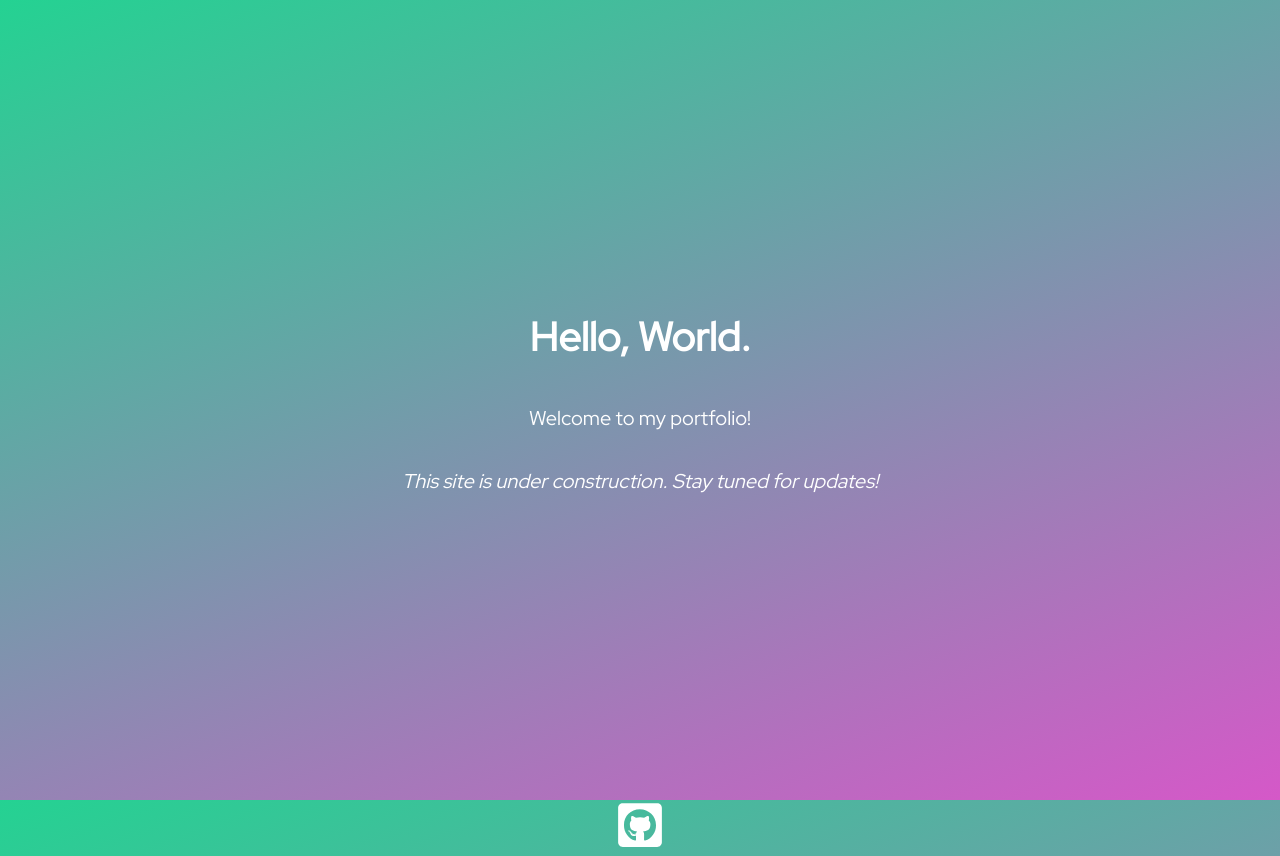
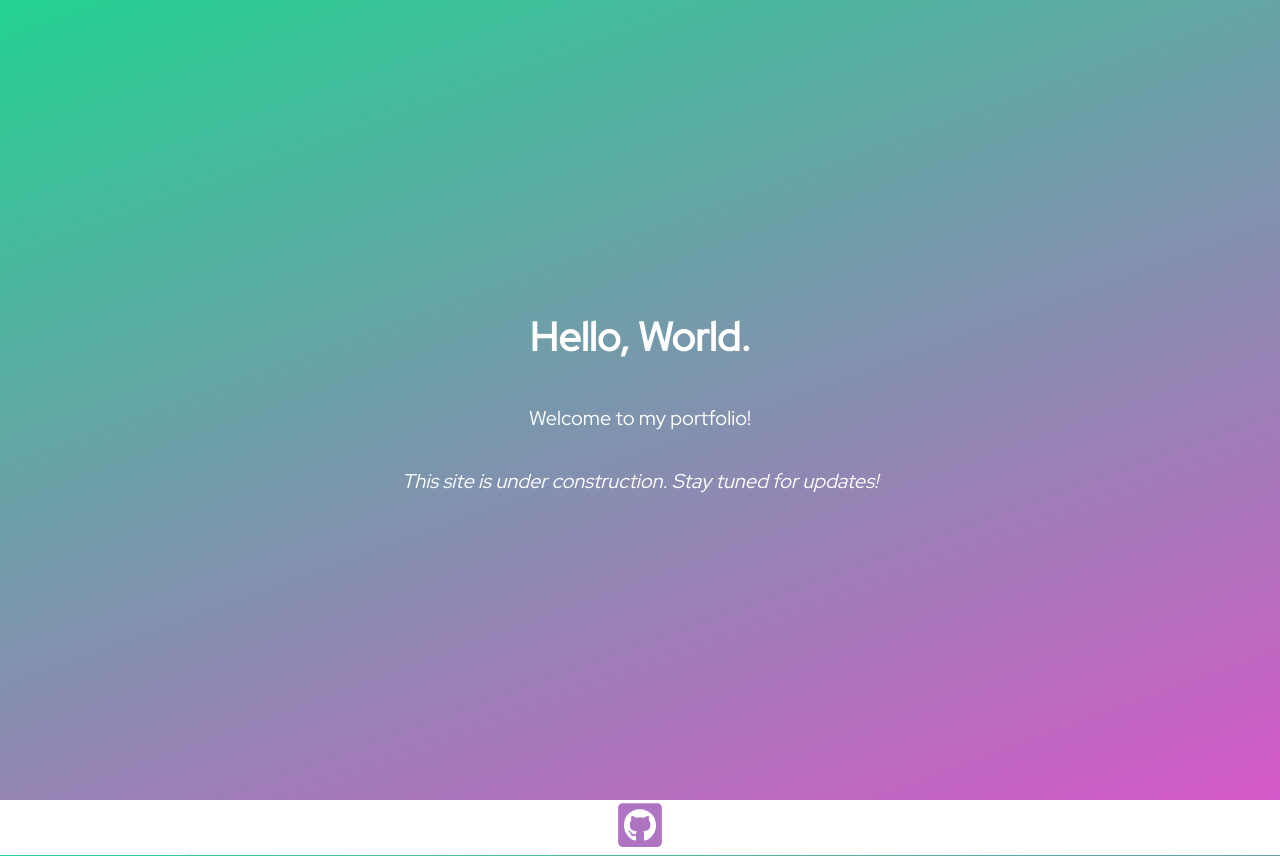
Before and after one commit to SusannahBannon/susieCanCode, a plain HTML site: page index.html in a window 1280 px wide. Drawn offline with Linux system fonts and the light colour scheme.

Commit message:
Updated footer and GitHub logo.

```diff
--- a/style.css
+++ b/style.css
@@ -46,7 +46,7 @@
   .gitHubIcon {
     width: 50px;
     height: 50px;
-    fill: white;
+    fill: #ae74c2;
 
   }
   /******************************************
@@ -64,7 +64,7 @@
    flex-direction: column;
   }
   footer {
-
+background: white;
   }
 
 
```
